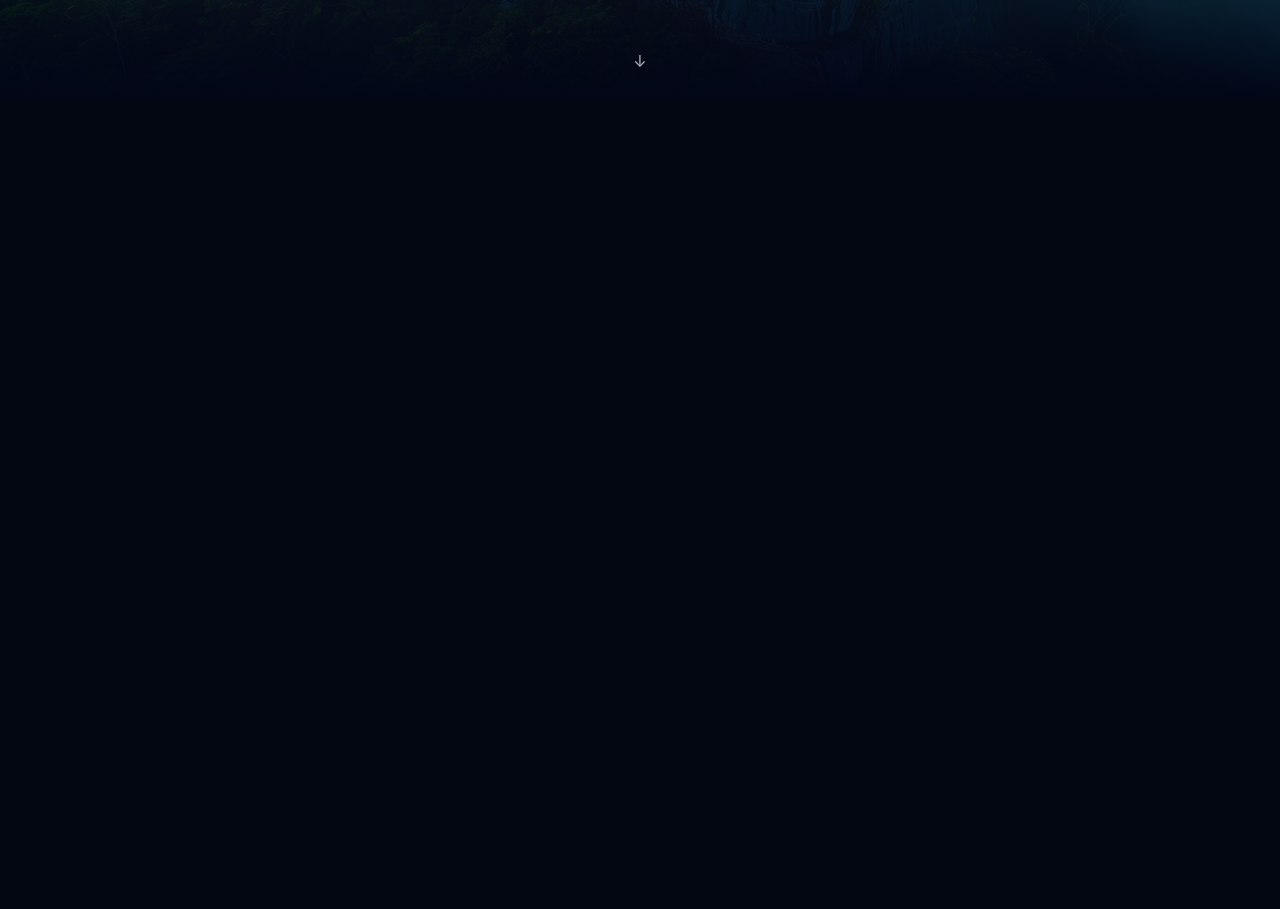
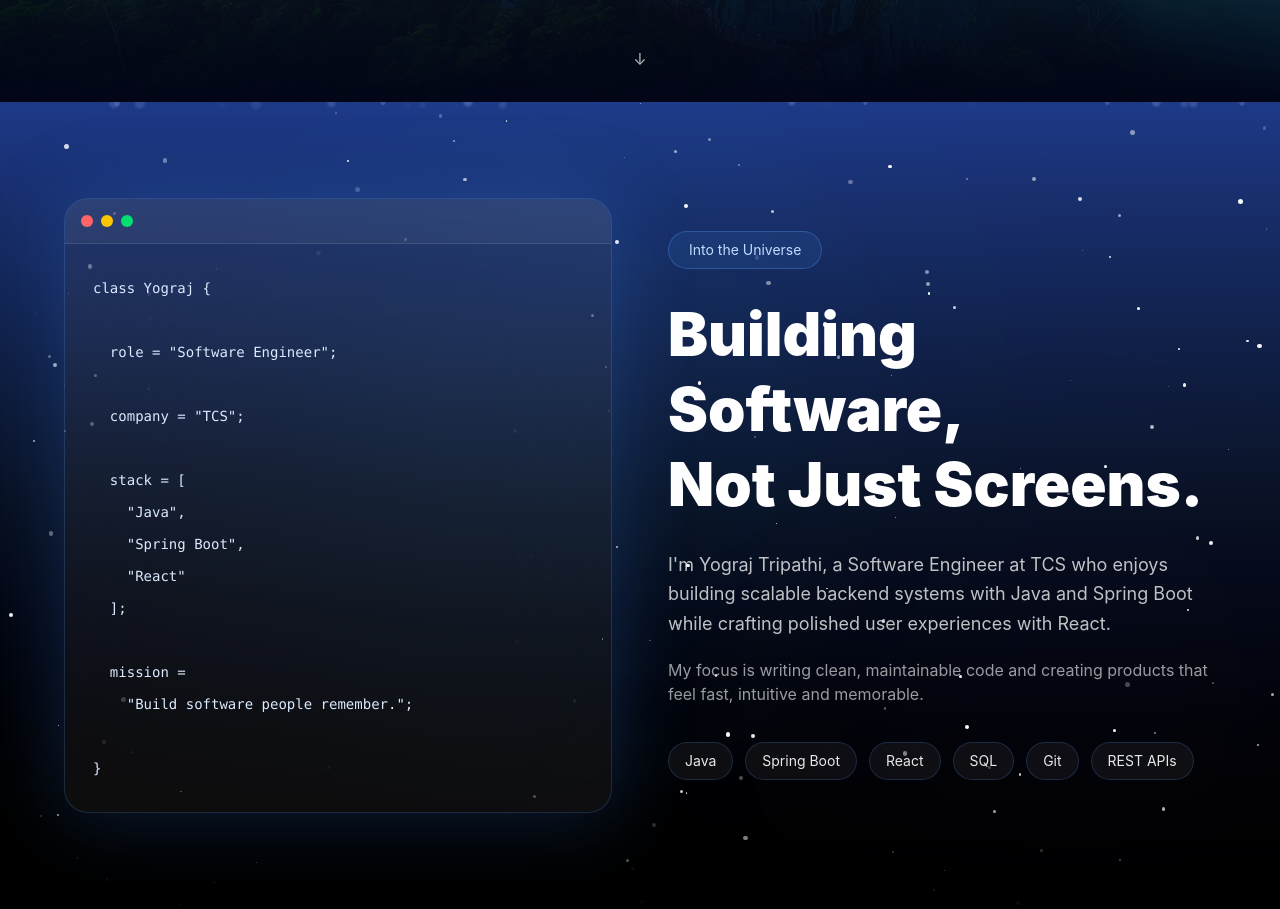
Before and after one commit to UniverseOfYograj/yograj-exe, a React (Vite) app: page / in a window 1280 px wide. Shown: the part 698-1607 px from the top of the page. Before the commit the page ends 800 px from the top, so only its background shows below. Built offline with nearby package versions, Linux system fonts and the light colour scheme.

Commit message:
feat(universe): cinematic nebula atmosphere

```diff
--- a/src/App.jsx
+++ b/src/App.jsx
@@ -1,6 +1,8 @@
+
 import NavBar from "./components/NavBar";
 import CustomCursor from "./components/CustomCursor";
 import Hero from "./sections/Hero";
+import UniverseTransition from "./sections/UniverseTransition";
 
 export default function App() {
   return (
@@ -8,6 +10,7 @@
       <CustomCursor />
       <NavBar />
       <Hero />
+      <UniverseTransition />
     </>
   );
 }
--- /dev/null
+++ b/src/sections/UniverseTransition.jsx
@@ -0,0 +1,243 @@
+
+import { motion } from "framer-motion";
+
+const stars = Array.from({ length: 160 }, (_, i) => ({
+  id: i,
+  left: `${Math.random() * 100}%`,
+  top: `${Math.random() * 100}%`,
+  size: 0.8 + Math.random() * 4,
+  delay: Math.random() * 4,
+  duration: 2 + Math.random() * 5,
+}));
+
+export default function UniverseTransition() {
+  return (
+    <section
+      id="about"
+      className="relative min-h-screen overflow-hidden bg-[#020617]"
+    >
+      {/* Animated Nebula Background */}
+      <motion.div
+        animate={{
+          scale: [1, 1.04, 1],
+          x: [-20, 20, -20],
+          y: [-10, 10, -10],
+        }}
+        transition={{
+          repeat: Infinity,
+          duration: 25,
+          ease: "easeInOut",
+        }}
+        className="absolute inset-0 bg-gradient-to-b from-[#1E3A8A] via-[#081021] to-black"
+      />
+
+      {/* Main Blue Glow */}
+      <motion.div
+        animate={{
+          scale: [1, 1.15, 1],
+          opacity: [0.25, 0.5, 0.25],
+        }}
+        transition={{
+          repeat: Infinity,
+          duration: 8,
+        }}
+        className="absolute left-1/2 top-20 h-96 w-96 -translate-x-1/2 rounded-full bg-blue-400/20 blur-[150px]"
+      />
+
+      {/* Aurora */}
+      <motion.div
+        animate={{
+          rotate: [0, 8, -8, 0],
+          opacity: [0.15, 0.3, 0.15],
+        }}
+        transition={{
+          repeat: Infinity,
+          duration: 18,
+        }}
+        className="absolute left-1/3 top-10 h-[520px] w-[220px] rounded-full bg-cyan-300/20 blur-[150px]"
+      />
+
+      {/* Purple Nebula */}
+      <motion.div
+        animate={{
+          x: [-40, 40, -40],
+          opacity: [0.2, 0.35, 0.2],
+        }}
+        transition={{
+          repeat: Infinity,
+          duration: 20,
+        }}
+        className="absolute bottom-0 right-0 h-[460px] w-[460px] rounded-full bg-indigo-500/20 blur-[180px]"
+      />
+
+      {/* Stars */}
+      {stars.map((star) => (
+        <motion.span
+          key={star.id}
+          initial={{ opacity: 0.2 }}
+          animate={{ opacity: [0.2, 1, 0.2] }}
+          transition={{
+            repeat: Infinity,
+            duration: star.duration,
+            delay: star.delay,
+          }}
+          className="absolute rounded-full bg-white"
+          style={{
+            left: star.left,
+            top: star.top,
+            width: star.size,
+            height: star.size,
+            filter: `blur(${star.size > 3 ? 0.5 : 0}px)`,
+          }}
+        />
+      ))}
+
+      {/* Floating Space Dust */}
+      {[...Array(40)].map((_, i) => (
+        <motion.div
+          key={`dust-${i}`}
+          initial={{
+            x: Math.random() * 1400,
+            y: Math.random() * 900,
+            opacity: 0,
+            scale: Math.random() * 0.8 + 0.5,
+          }}
+          animate={{
+            y: ["0%", "-130%"],
+            opacity: [0, 0.45, 0],
+          }}
+          transition={{
+            repeat: Infinity,
+            duration: 12 + Math.random() * 8,
+            delay: Math.random() * 8,
+            ease: "linear",
+          }}
+          className="absolute h-2 w-2 rounded-full bg-blue-200/70 blur-[1px]"
+        />
+      ))}
+
+      {/* Content */}
+      <div className="relative z-10 flex min-h-screen items-center justify-center px-6 py-24">
+        <div className="grid w-full max-w-6xl items-center gap-14 lg:grid-cols-2">
+
+          {/* Code Window */}
+          <motion.div
+            initial={{ x: -80, opacity: 0 }}
+            whileInView={{ x: 0, opacity: 1 }}
+            viewport={{ once: true }}
+            transition={{ duration: 0.9 }}
+            whileHover={{ y: -6 }}
+            className="
+              overflow-hidden
+              rounded-3xl
+              border border-blue-400/20
+              bg-white/5
+              backdrop-blur-3xl
+              shadow-[0_0_80px_rgba(59,130,246,.25)]
+              hover:shadow-[0_0_120px_rgba(59,130,246,.35)]
+              transition-all
+              duration-700
+            "
+          >
+            <div className="flex items-center gap-2 border-b border-white/10 bg-white/5 p-4">
+              <div className="h-3 w-3 rounded-full bg-red-400" />
+              <div className="h-3 w-3 rounded-full bg-yellow-400" />
+              <div className="h-3 w-3 rounded-full bg-green-400" />
+            </div>
+
+            <pre className="overflow-x-auto p-7 text-sm leading-8 text-blue-100">
+{`class Yograj {
+
+  role = "Software Engineer";
+
+  company = "TCS";
+
+  stack = [
+    "Java",
+    "Spring Boot",
+    "React"
+  ];
+
+  mission =
+    "Build software people remember.";
+
+}`}
+            </pre>
+          </motion.div>
+
+          {/* About */}
+          <motion.div
+            initial={{ x: 80, opacity: 0 }}
+            whileInView={{ x: 0, opacity: 1 }}
+            viewport={{ once: true }}
+            transition={{ duration: 0.9 }}
+          >
+            <motion.span
+              whileHover={{ scale: 1.05 }}
+              className="inline-block rounded-full border border-blue-400/30 bg-blue-400/10 px-5 py-2 text-sm text-blue-200 backdrop-blur-xl"
+            >
+              Into the Universe
+            </motion.span>
+
+            <h2 className="mt-7 text-5xl font-black leading-tight text-white lg:text-6xl">
+              Building Software,
+              <br />
+              Not Just Screens.
+            </h2>
+
+            <p className="mt-7 text-lg leading-relaxed text-white/75">
+              I'm Yograj Tripathi, a Software Engineer at TCS who enjoys
+              building scalable backend systems with Java and Spring Boot while
+              crafting polished user experiences with React.
+            </p>
+
+            <p className="mt-5 text-white/60">
+              My focus is writing clean, maintainable code and creating products
+              that feel fast, intuitive and memorable.
+            </p>
+
+            {/* Skills */}
+            <div className="mt-9 flex flex-wrap gap-3">
+              {[
+                "Java",
+                "Spring Boot",
+                "React",
+                "SQL",
+                "Git",
+                "REST APIs",
+              ].map((skill) => (
+                <motion.span
+                  key={skill}
+                  whileHover={{
+                    y: -8,
+                    scale: 1.05,
+                  }}
+                  className="
+                    rounded-full
+                    border border-blue-400/20
+                    bg-white/5
+                    px-4 py-2
+                    text-sm
+                    text-white/90
+                    backdrop-blur-xl
+                    transition-all
+                    duration-500
+                    hover:border-blue-300/60
+                    hover:bg-blue-500/10
+                    hover:shadow-[0_0_35px_rgba(59,130,246,.35)]
+                  "
+                >
+                  {skill}
+                </motion.span>
+              ))}
+            </div>
+          </motion.div>
+
+        </div>
+      </div>
+
+      {/* Bottom Fade */}
+      <div className="absolute bottom-0 h-36 w-full bg-gradient-to-b from-transparent to-black" />
+    </section>
+  );
+}
```
